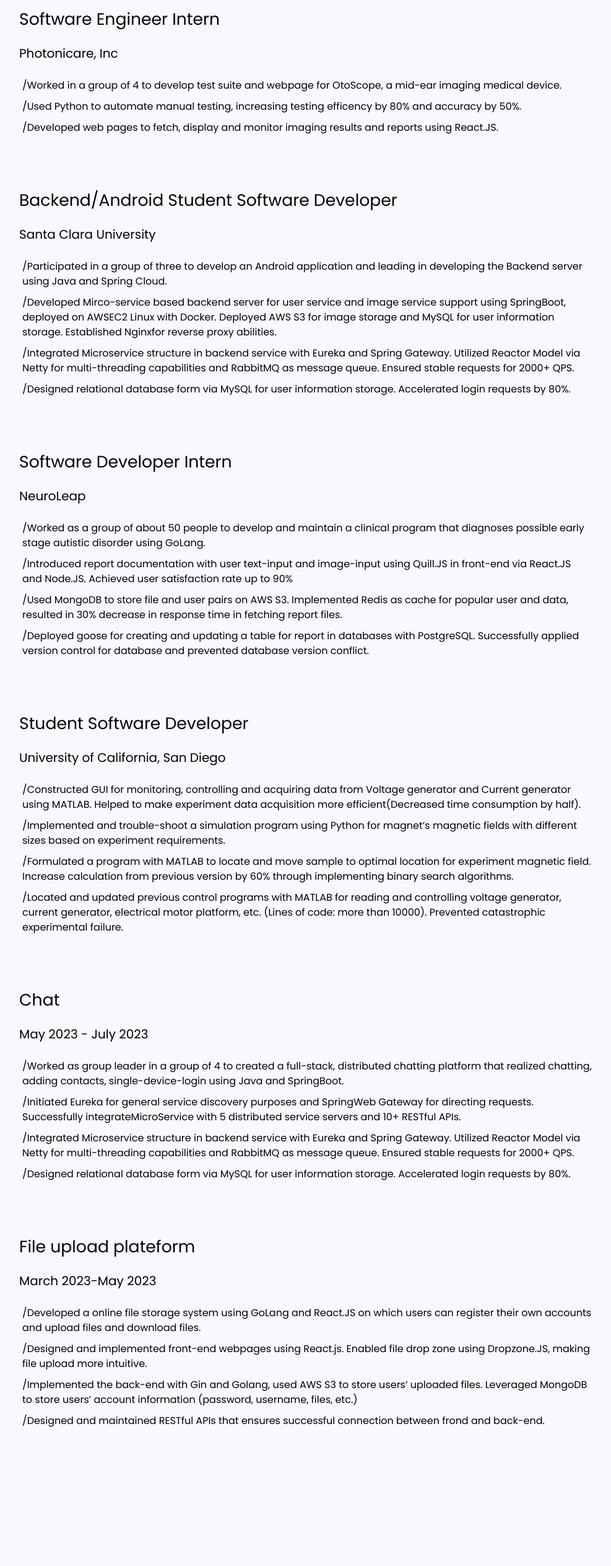
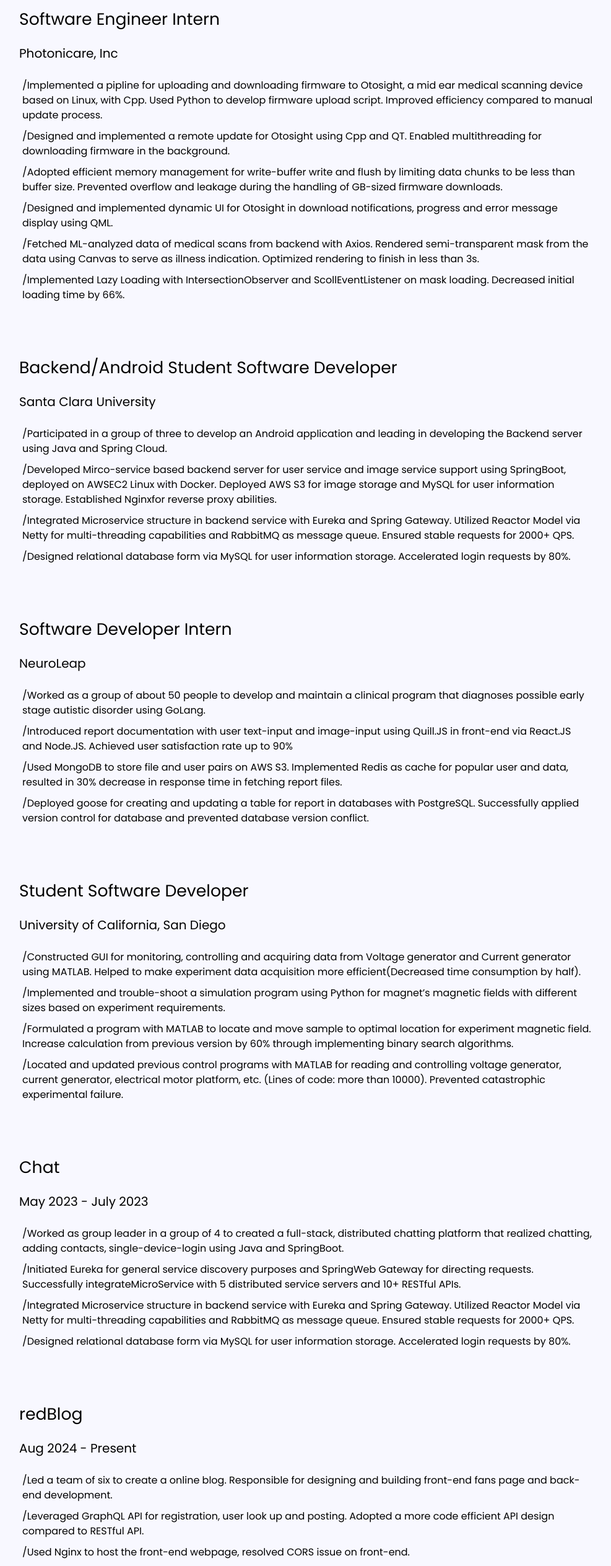
Before and after one commit to zhenzheheCoder/my_personal_website, a React (Vite) app: page / in a window 1280 px wide. Shown: the part 1020-3546 px from the top of the page at 62% size, without its empty margins (143-1130 px from the left). Built offline with nearby package versions, Linux system fonts and the light colour scheme.

Commit message:
Update resume
Updated resume content

```diff
--- a/src/Data.jsx
+++ b/src/Data.jsx
@@ -115,9 +115,12 @@
     value: "experience",
     name:"Software Engineer Intern",
     location: "Photonicare, Inc",
-    info: ["Worked in a group of 4 to develop test suite and webpage for OtoScope, a mid-ear imaging medical device.",
-      "Used Python to automate manual testing, increasing testing efficency by 80% and accuracy by 50%.",
-      "Developed web pages to fetch, display and monitor imaging results and reports using React.JS."
+    info: ["Implemented a pipline for uploading and downloading firmware to Otosight, a mid ear medical scanning device based on Linux, with Cpp. Used Python to develop firmware upload script. Improved efficiency compared to manual update process.",
+      "Designed and implemented a remote update for Otosight using Cpp and QT. Enabled multithreading for downloading firmware in the background.",
+      "Adopted efficient memory management for write-buffer write and flush by limiting data chunks to be less than buffer size. Prevented overflow and leakage during the handling of GB-sized firmware downloads.",
+      "Designed and implemented dynamic UI for Otosight in download notifications, progress and error message display using QML.",
+      "Fetched ML-analyzed data of medical scans from backend with Axios. Rendered semi-transparent mask from the data using Canvas to serve as illness indication. Optimized rendering to finish in less than 3s.",
+      "Implemented Lazy Loading with IntersectionObserver and ScollEventListener on mask loading. Decreased initial loading time by 66%."
     ]
   },
   {
@@ -171,12 +174,12 @@
       id: 5,
       image: project2,
       value: "projects",
-      name:"File upload plateform",
-      location: "March 2023-May 2023",
-      info: ['Developed a online file storage system using GoLang and React.JS on which users can register their own accounts and upload files and download files.',
-        "Designed and implemented front-end webpages using React.js. Enabled file drop zone using Dropzone.JS, making file upload more intuitive.",
-        "Implemented the back-end with Gin and Golang, used AWS S3 to store users’ uploaded files. Leveraged MongoDB to store users’ account information (password, username, files, etc.)",
-        "Designed and maintained RESTful APIs that ensures successful connection between frond and back-end."]
+      name:"redBlog",
+      location: "Aug 2024 - Present",
+      info: ['Led a team of six to create a online blog. Responsible for designing and building front-end fans page and back-end development.',
+        "Leveraged GraphQL API for registration, user look up and posting. Adopted a more code efficient API design compared to RESTful API.",
+        "Used Nginx to host the front-end webpage, resolved CORS issue on front-end.",
+        "Developed gRPC framework for internal service calls."]
 
   },
 
```
